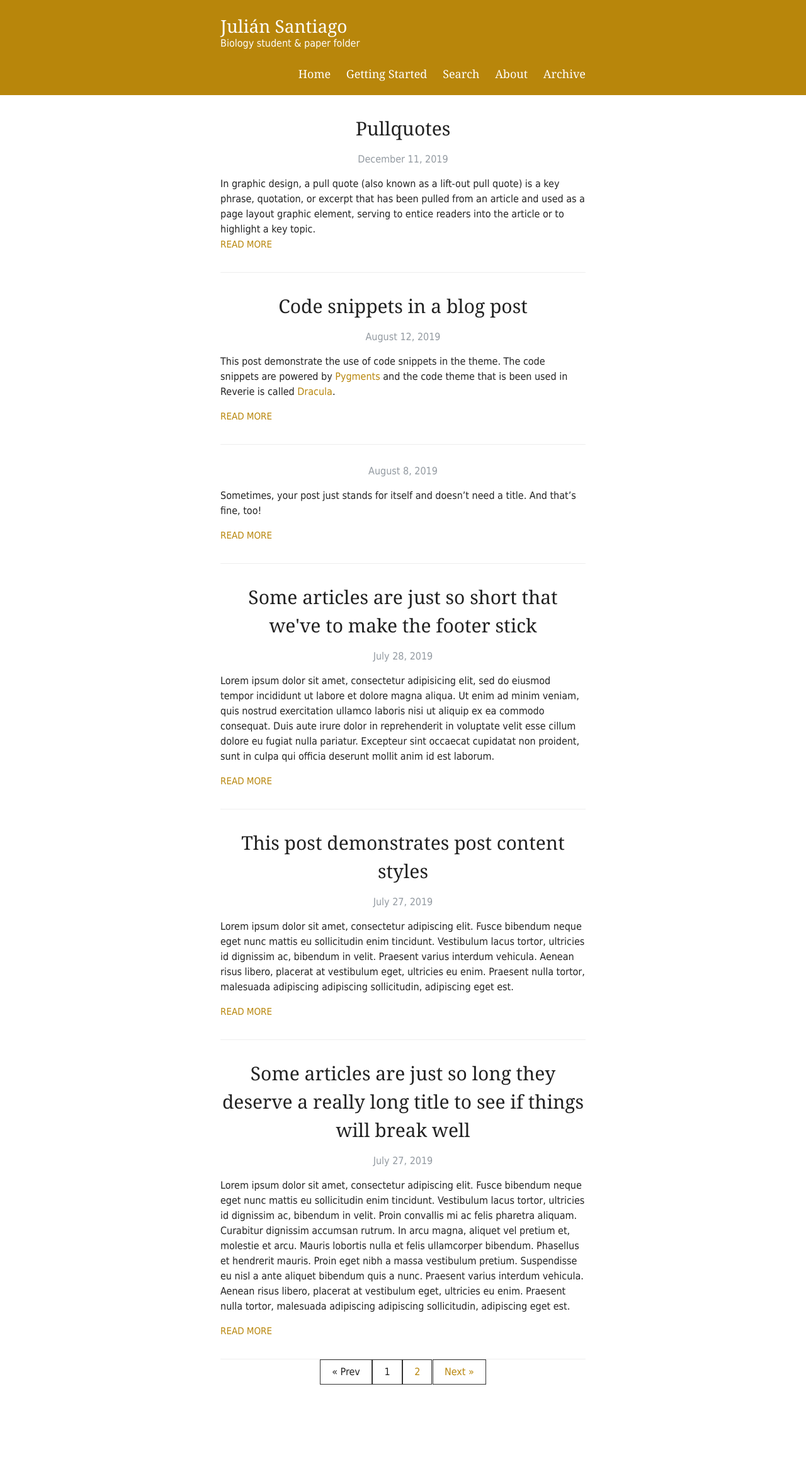
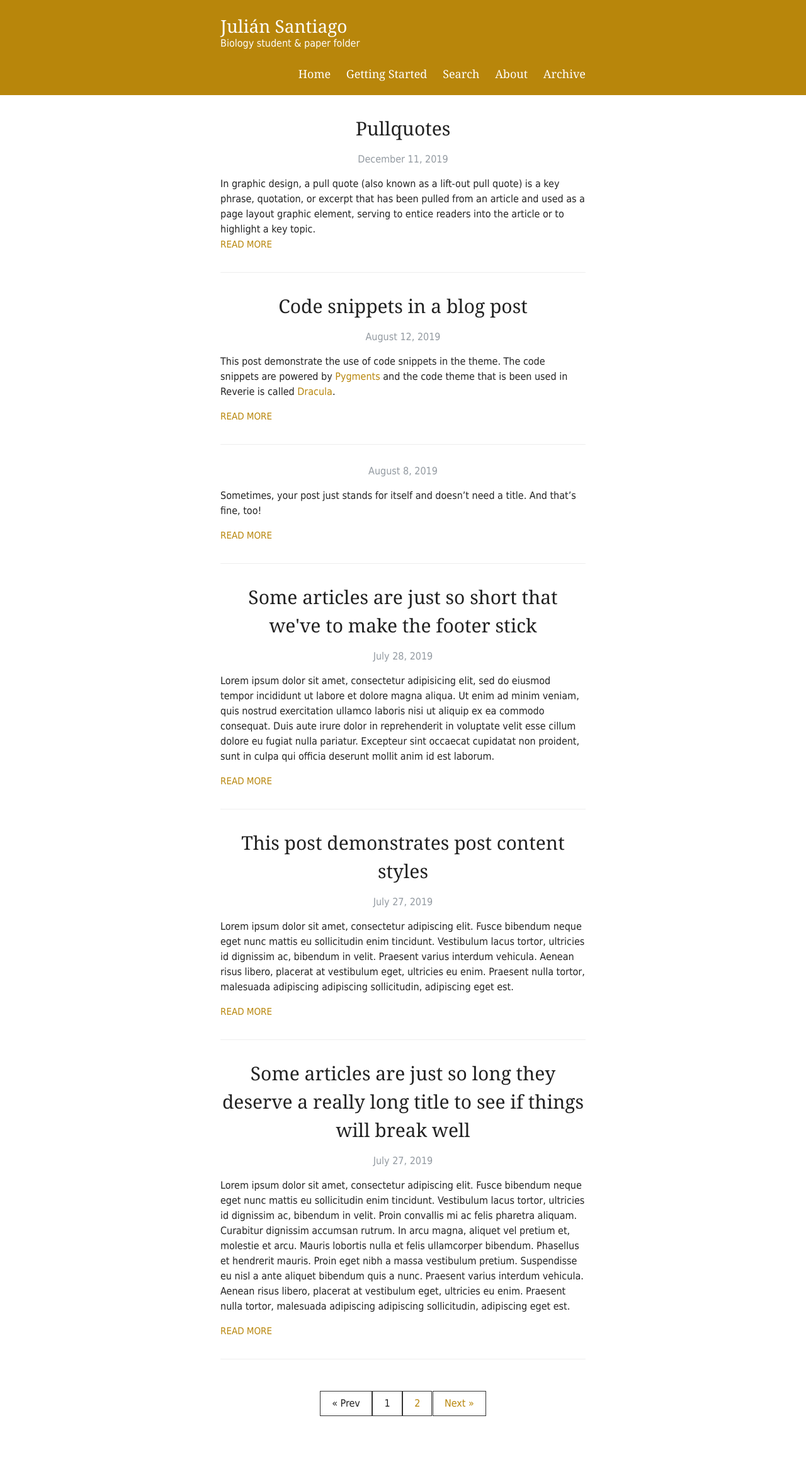
Before and after one commit to julian-santiago-bio/julian-santiago-bio.github.io, a Jekyll site: the page built from index.html, in a window 1280 px wide. Shown: the whole page at 63% size. Built offline with Jekyll 4.4.1, drawn with Linux system fonts in a browser that asks for light colours; some web fonts are replaced; the list of posts is cut into pages by our own code; after the commit the page ends 2298 px from its top, so only the background shows below that.

Commit message:
Update style.scss

```diff
--- a/assets/style.scss
+++ b/assets/style.scss
@@ -390,10 +390,6 @@ nav {
   position: relative;
 }
 
-.wrapper-main {
-  padding-bottom: 134px;
-}
-
 .author_title{
   text-align: center;
   color: #939aa1;
@@ -434,6 +430,7 @@ nav {
 
 .pagination {
   text-align: center;
+	padding:50px;
 }
 
 
```
